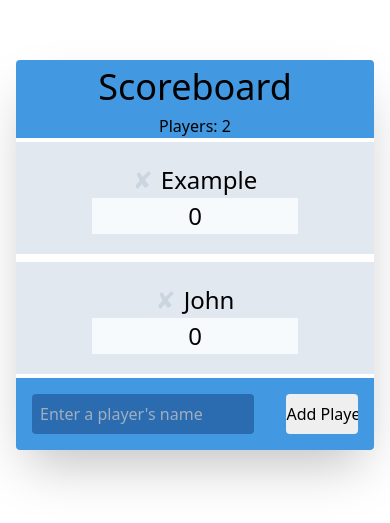
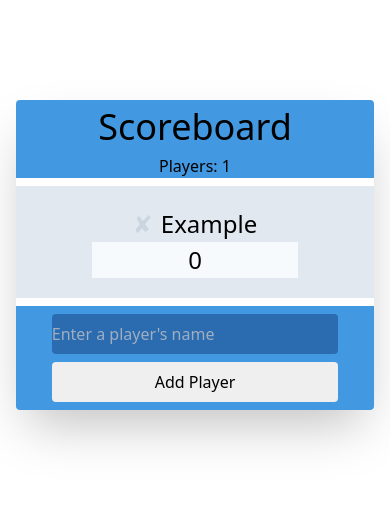
Before and after one commit to Joshua-Lucas/Scoraboard-App, a React (Create React App) app: page / in a window 390 px wide. Shown: the part 167-690 px from the top of the page. Built offline with nearby package versions, Linux system fonts and the light colour scheme.

Commit message:
stlyed the add player component and ajusted apaceing betweeen it and header component

```diff
--- a/src/components/AddPlayer.js
+++ b/src/components/AddPlayer.js
@@ -17,16 +17,16 @@ const AddPlayer = () =>{
                   }
 
                 return (
-                    <form className=" rounded-b bg-blue-500 flex justify-around w-full "onSubmit={handleSubmit}>
+                    <form className=" mt-1 rounded-b bg-blue-500 flex flex-col items-center md:flex-row md:justify-around w-full "onSubmit={handleSubmit}>
                         <input
-                            className="bg-blue-700 rounded w-4/5 m-4 p-2"
+                            className="w-4/5 m-2 py-2 bg-blue-700 rounded focus:bg-gray-300 md:m-4 md:p-2"
                             type="text"
                             ref={playerInput}
                             placeholder="Enter a player's name"
                         />
 
                         <input
-                            className ="w-1/5 rounded m-4 py-2"
+                            className =" mb-2 py-2 w-4/5 rounded hover:bg-gray-300 hover:font-medium cursor-pointer md:w-1/5 md:m-4 md:py-2"
                             type="submit"
                             value="Add Player"
                         />
--- a/src/components/Header.js
+++ b/src/components/Header.js
@@ -7,7 +7,7 @@ import Stats from './Stats';
 const Header = ({title}) => {
 
     return(
-        <div className=" rounded-t bg-blue-500 flex flex-col-reverse sm:flex-row w-full ">
+        <div className=" mb-1 rounded-t bg-blue-500 flex flex-col-reverse sm:flex-row w-full ">
             <div className="flex justify-center" >
                 <Stats/>
             </div>
--- a/src/components/context/index.js
+++ b/src/components/context/index.js
@@ -12,17 +12,13 @@ export class Provider extends Component
                 name: 'Example',
                 score: 0,
                 id: 1
-            },
-            {
-                name: 'John',
-                score: 0,
-                id: 2
             }
+
         ]
     };
 
 // Player id Counter
-    prevPlayerId = 2;
+    prevPlayerId = 1;
 
 
 // Event Handler Functions
```
